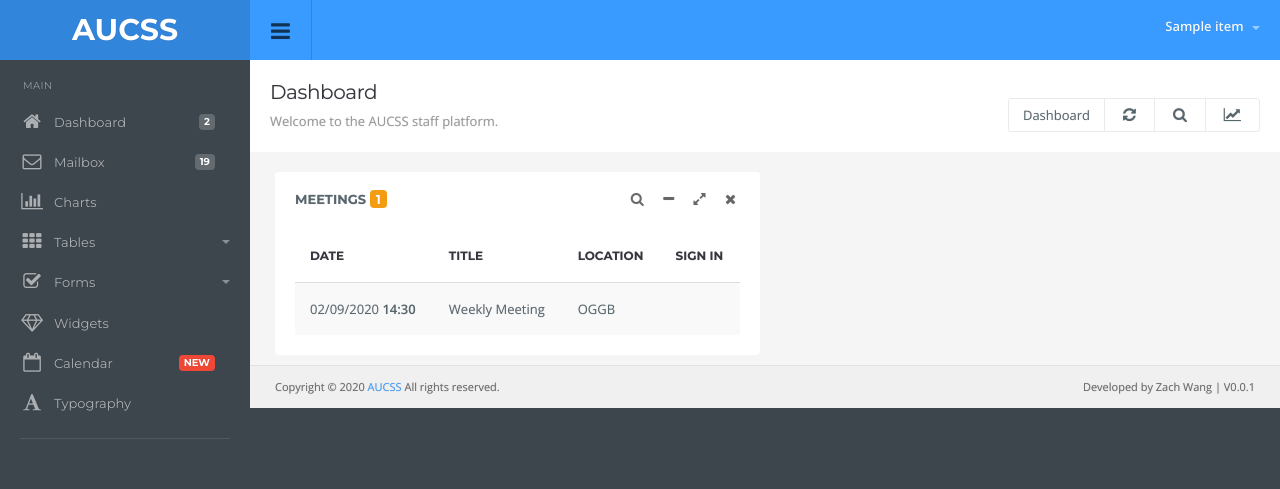
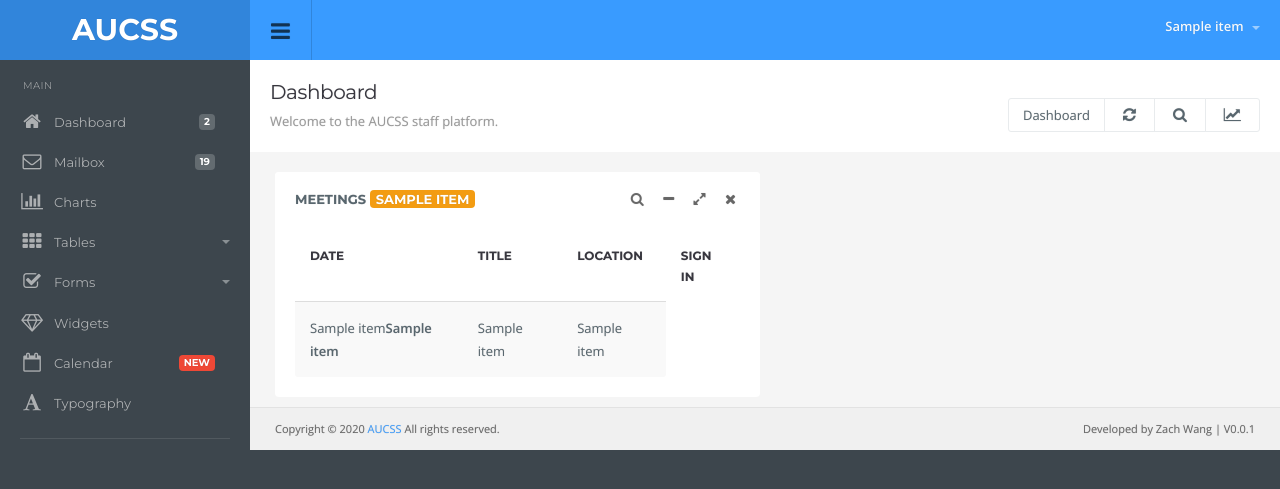
Before and after one commit to ZACHSTRIVES/AUCSS-StaffPlatform, a Flask app: template templates/backend.html in a window 1280 px wide. Shown: the top 489 px of the page. Run offline with Flask 2, Linux system fonts and the light colour scheme; the template is opened without the code that fills it: most values are stand-ins (such as "Sample title", 1, 10 or a date in 2020); some libraries are stand-ins or nearby versions.

Commit message:
List Meetings

```diff
--- a/app.py
+++ b/app.py
@@ -3,7 +3,7 @@ from datetime import time
 from flask import *
 from werkzeug.security import generate_password_hash, check_password_hash
 from config import db
-
+from meeting import *
 import config
 
 app = Flask(__name__)
@@ -102,21 +102,19 @@ def login_status():
     return {}
 
 
-@app.route('/backend',methods=['GET'])
+@app.route('/backend', methods=['GET'])
 def dashbord():
-    login_=login_status()
+    login_ = login_status()
     print(login_)
-    if len(login_)==0:
+    if len(login_) == 0:
         return render_template('index.html')
     else:
-        return render_template('backend.html',issue_information=login_['name'])
 
-
-
-
-
-
-
+        data = [login_['name']]  # data=[0=email,1=meetings,2=len(meetings)]
+        meetings = list_meeting_of_user(login_['email'])
+        data.append(meetings)
+        data.append(str(len(meetings)))
+        return render_template('backend.html', issue_information=data)
 
 
 if __name__ == '__main__':
--- a/templates/backend.html
+++ b/templates/backend.html
@@ -42,7 +42,7 @@
     <li class="dropdown link">
       <a href="#" data-toggle="dropdown" class="dropdown-toggle profilebox">
           <b>
-          {% for item in issue_information%}
+          {% for item in issue_information[0]%}
             {{item}}
            {% endfor %}
               </b>
@@ -132,7 +132,12 @@
     <div class="col-md-12 col-lg-6">
       <div class="panel panel-widget">
         <div class="panel-title">
-          MEETINGS <span class="label label-warning">1</span>
+          MEETINGS
+            <span class="label label-warning">
+                {% for item in issue_information[2]%}
+                    {{ item }}
+                {% endfor %}
+            </span>
           <ul class="panel-tools">
             <li><a class="icon search-tool"><i class="fa fa-search"></i></a></li>
             <li><a class="icon minimise-tool"><i class="fa fa-minus"></i></a></li>
@@ -161,12 +166,19 @@
               </tr>
             </thead>
             <tbody>
-              <tr>
-                <td>02/09/2020 <b>14:30</b></td>
-                <td>Weekly Meeting</td>
-                <td>OGGB</td>
-                <td></td>
-              </tr>
+{#                <td>02/09/2020 <b>14:30</b></td>#}
+{#                <td>Weekly Meeting</td>#}
+{#                <td>OGGB</td>#}
+{#                <td></td>#}
+                   {% for item in issue_information[1]%}
+                       <tr>
+                       <td>{{ item[2] }}<b>{{ item[3] }}</b></td>
+                       <td>{{ item[1] }}</td>
+                       <td>{{ item[4] }}</td>
+                       </tr>
+
+                   {% endfor %}
+
 
             </tbody>
           </table>
```
Also changed, not shown: meeting.py (added, +17 -0 lines).
